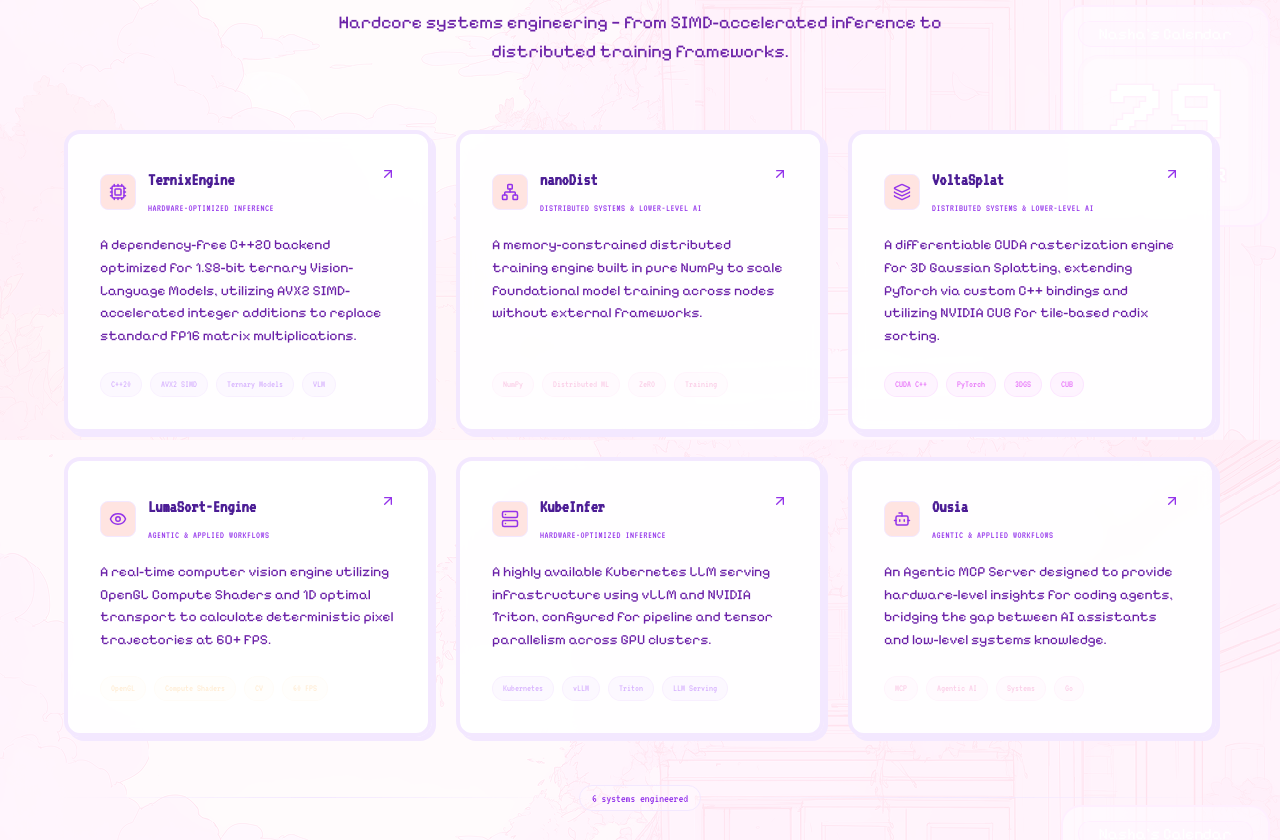
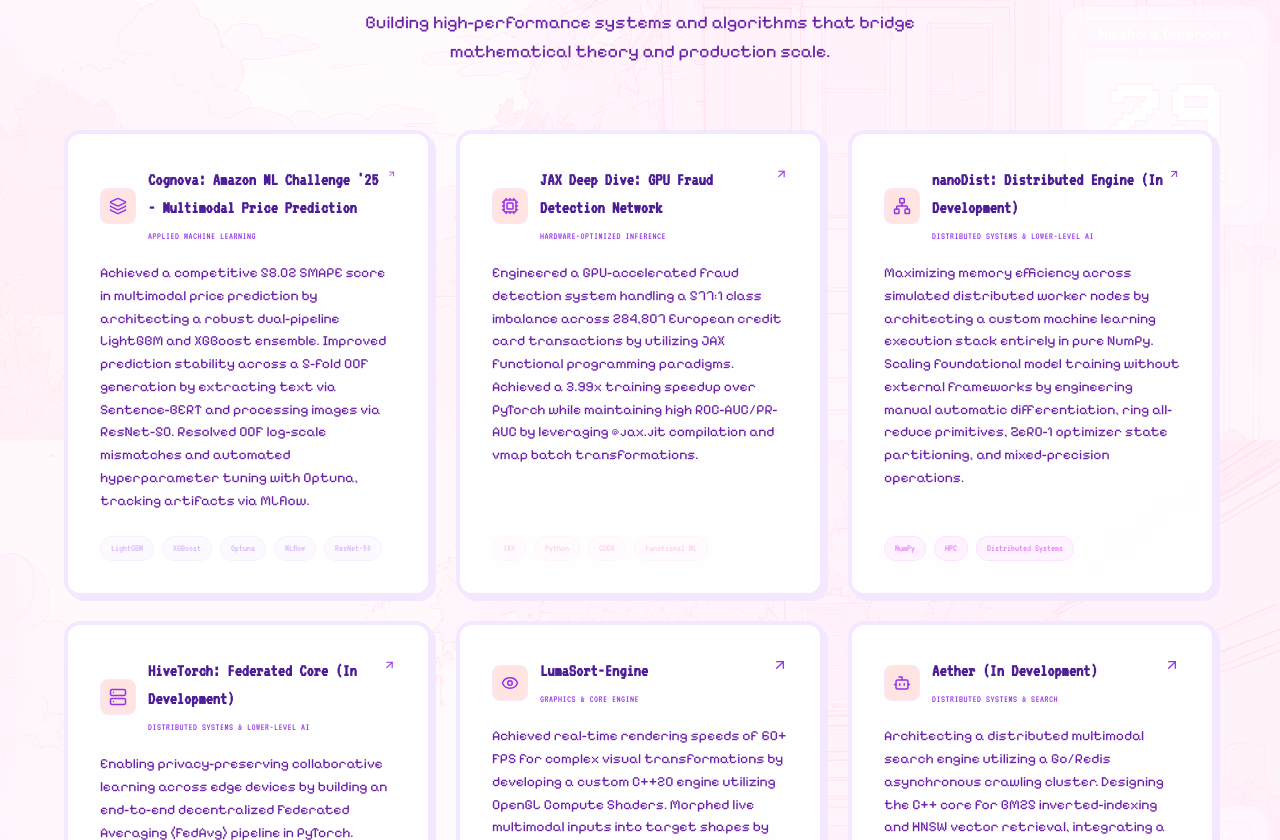
Before and after one commit to abhipandey5/abhipandey5.github.io, a React (Vite) app: page / in a window 1280 px wide. Shown: the part 1960-2800 px from the top of the page. Built offline with nearby package versions, Linux system fonts and the light colour scheme.

Commit message:
feat: Update projects array and Projects component

```diff
--- a/src/components/Projects.jsx
+++ b/src/components/Projects.jsx
@@ -8,9 +8,9 @@
     <section id="projects" className="relative py-32 px-6">
       <div className="mx-auto max-w-6xl">
         <SectionHeading
-          label="// Infrastructure"
-          title="Core Systems"
-          subtitle="Hardcore systems engineering — from SIMD-accelerated inference to distributed training frameworks."
+          label="// Research & Systems"
+          title="Architecting at the Frontier"
+          subtitle="Building high-performance systems and algorithms that bridge mathematical theory and production scale."
         />
 
         <div className="grid gap-6 sm:grid-cols-2 lg:grid-cols-3">
@@ -24,7 +24,7 @@
           <div className="mt-12 flex items-center justify-center gap-4">
             <div className="h-px flex-1 bg-gradient-to-r from-transparent via-border to-transparent" />
             <span className="font-mono text-xs text-text-muted px-3 py-1 rounded-full border border-border bg-bg-card/30">
-              {projects.length} systems engineered
+              Select Open Source Contributions
             </span>
             <div className="h-px flex-1 bg-gradient-to-r from-transparent via-border to-transparent" />
           </div>
--- a/src/data/content.js
+++ b/src/data/content.js
@@ -58,71 +58,105 @@
 
 export const projects = [
   {
-    id: 'ternix-engine',
-    title: 'TernixEngine',
+    id: 'cognova',
+    title: "Cognova: Amazon ML Challenge '25 - Multimodal Price Prediction",
+    category: 'Applied Machine Learning',
+    description: 'Achieved a competitive 58.02 SMAPE score in multimodal price prediction by architecting a robust dual-pipeline LightGBM and XGBoost ensemble. Improved prediction stability across a 5-fold OOF generation by extracting text via Sentence-BERT and processing images via ResNet-50. Resolved OOF log-scale mismatches and automated hyperparameter tuning with Optuna, tracking artifacts via MLflow.',
+    tags: ['LightGBM', 'XGBoost', 'Optuna', 'MLflow', 'ResNet-50'],
+    Icon: Layers,
+    accentColor: 'lavender',
+    link: 'https://github.com/PundarikakshNTripathi/Cognova-Amazon-ML-Challenge-2025',
+  },
+  {
+    id: 'jax-deep-dive',
+    title: 'JAX Deep Dive: GPU Fraud Detection Network',
     category: 'Hardware-Optimized Inference',
-    description:
-      'A dependency-free C++20 backend optimized for 1.58-bit ternary Vision-Language Models, utilizing AVX2 SIMD-accelerated integer additions to replace standard FP16 matrix multiplications.',
-    tags: ['C++20', 'AVX2 SIMD', 'Ternary Models', 'VLM'],
+    description: 'Engineered a GPU-accelerated fraud detection system handling a 577:1 class imbalance across 284,807 European credit card transactions by utilizing JAX functional programming paradigms. Achieved a 3.99x training speedup over PyTorch while maintaining high ROC-AUC/PR-AUC by leveraging @jax.jit compilation and vmap batch transformations.',
+    tags: ['JAX', 'Python', 'CUDA', 'Functional ML'],
     Icon: Cpu,
-    accentColor: 'lavender',
-    link: 'https://github.com/PundarikakshNTripathi',
+    accentColor: 'pink',
+    link: 'https://github.com/PundarikakshNTripathi/JAX-Deep-Dive',
   },
   {
     id: 'nanodist',
-    title: 'nanoDist',
+    title: 'nanoDist: Distributed Engine (In Development)',
     category: 'Distributed Systems & Lower-Level AI',
-    description:
-      'A memory-constrained distributed training engine built in pure NumPy to scale foundational model training across nodes without external frameworks.',
-    tags: ['NumPy', 'Distributed ML', 'ZeRO', 'Training'],
+    description: 'Maximizing memory efficiency across simulated distributed worker nodes by architecting a custom machine learning execution stack entirely in pure NumPy. Scaling foundational model training without external frameworks by engineering manual automatic differentiation, ring all-reduce primitives, ZeRO-1 optimizer state partitioning, and mixed-precision operations.',
+    tags: ['NumPy', 'HPC', 'Distributed Systems'],
     Icon: Network,
-    accentColor: 'pink',
-    link: 'https://github.com/PundarikakshNTripathi',
+    accentColor: 'mauve',
+    link: 'https://github.com/PundarikakshNTripathi/nanoDist',
   },
   {
-    id: 'voltasplat',
-    title: 'VoltaSplat',
+    id: 'hivetorch',
+    title: 'HiveTorch: Federated Core (In Development)',
     category: 'Distributed Systems & Lower-Level AI',
-    description:
-      'A differentiable CUDA rasterization engine for 3D Gaussian Splatting, extending PyTorch via custom C++ bindings and utilizing NVIDIA CUB for tile-based radix sorting.',
-    tags: ['CUDA C++', 'PyTorch', '3DGS', 'CUB'],
-    Icon: Layers,
-    accentColor: 'mauve',
-    link: 'https://github.com/PundarikakshNTripathi',
+    description: 'Enabling privacy-preserving collaborative learning across edge devices by building an end-to-end decentralized Federated Averaging (FedAvg) pipeline in PyTorch. Evaluating statistical data heterogeneity with Dirichlet distribution sharding and orchestrating custom client-side SGD loops with centralized server-side state-dict aggregations.',
+    tags: ['PyTorch', 'Federated Learning', 'Statistics'],
+    Icon: Server,
+    accentColor: 'peach',
+    link: 'https://github.com/PundarikakshNTripathi/HiveTorch',
   },
   {
     id: 'lumasort-engine',
     title: 'LumaSort-Engine',
-    category: 'Agentic & Applied Workflows',
-    description:
-      'A real-time computer vision engine utilizing OpenGL Compute Shaders and 1D optimal transport to calculate deterministic pixel trajectories at 60+ FPS.',
-    tags: ['OpenGL', 'Compute Shaders', 'CV', '60 FPS'],
+    category: 'Graphics & Core Engine',
+    description: 'Achieved real-time rendering speeds of 60+ FPS for complex visual transformations by developing a custom C++20 engine utilizing OpenGL Compute Shaders. Morphed live multimodal inputs into target shapes by implementing global luminance-based 1D optimal transport algorithms with massively parallel pixel processing.',
+    tags: ['C++20', 'OpenGL Compute Shaders', 'OpenCV'],
     Icon: Eye,
-    accentColor: 'peach',
-    link: 'https://github.com/PundarikakshNTripathi',
+    accentColor: 'lavender',
+    link: 'https://github.com/PundarikakshNTripathi/LumaSort-Engine',
   },
   {
-    id: 'kubeinfer',
-    title: 'KubeInfer',
-    category: 'Hardware-Optimized Inference',
-    description:
-      'A highly available Kubernetes LLM serving infrastructure using vLLM and NVIDIA Triton, configured for pipeline and tensor parallelism across GPU clusters.',
-    tags: ['Kubernetes', 'vLLM', 'Triton', 'LLM Serving'],
-    Icon: Server,
-    accentColor: 'lavender',
-    link: 'https://github.com/PundarikakshNTripathi',
+    id: 'aether',
+    title: 'Aether (In Development)',
+    category: 'Distributed Systems & Search',
+    description: 'Architecting a distributed multimodal search engine utilizing a Go/Redis asynchronous crawling cluster. Designing the C++ core for BM25 inverted-indexing and HNSW vector retrieval, integrating a custom Vision-Language Model (VLM) inference backend via gRPC.',
+    tags: ['C++20', 'Go', 'Distributed Systems', 'gRPC'],
+    Icon: Bot,
+    accentColor: 'pink',
+    link: 'https://github.com/PundarikakshNTripathi/Aether',
   },
   {
-    id: 'ousia',
-    title: 'Ousia',
-    category: 'Agentic & Applied Workflows',
-    description:
-      'An Agentic MCP Server designed to provide hardware-level insights for coding agents, bridging the gap between AI assistants and low-level systems knowledge.',
-    tags: ['MCP', 'Agentic AI', 'Systems', 'Go'],
-    Icon: Bot,
+    id: 'voltasplat',
+    title: 'VoltaSplat (Active Research)',
+    category: 'Graphics & Hardware-Optimized Inference',
+    description: 'Developing a differentiable CUDA rasterization engine from scratch for 3D Gaussian Splatting, extending PyTorch via custom C++ bindings. Engineering parallelized forward/backward pass kernels, utilizing NVIDIA CUB for tile-based radix sorting and hardware-accelerated alpha compositing.',
+    tags: ['C++20', 'CUDA C++', 'PyTorch', '3DGS'],
+    Icon: Layers,
+    accentColor: 'mauve',
+    link: 'https://github.com/PundarikakshNTripathi/VoltaSplat',
+  },
+  {
+    id: 'ternix-engine',
+    title: 'TernixEngine (In Development)',
+    category: 'Hardware-Optimized Inference',
+    description: 'Building a dependency-free C++ inference backend specifically optimized for 1.58-bit ternary Vision-Language Models. Replacing standard FP16 matrix multiplications with AVX2 SIMD-accelerated integer additions to drastically reduce memory footprint and maximize token throughput.',
+    tags: ['C++20', 'AVX2 SIMD', 'HPC'],
+    Icon: Cpu,
+    accentColor: 'peach',
+    link: 'https://github.com/PundarikakshNTripathi/TernixEngine',
+  },
+  {
+    id: 'caissa',
+    title: 'Caissa - Chess Engine (In Development)',
+    category: 'Algorithms & AI',
+    description: 'Built a dependency-free chess engine from scratch featuring custom Alpha-Beta search algorithms, transposition tables, and Magic Bitboards. Integrated machine learning via Texel Tuning (gradient descent) to optimize static evaluation heuristics and maximize node evaluation throughput.',
+    tags: ['C', 'Algorithmic Optimization', 'Machine Learning'],
+    Icon: Trophy,
+    accentColor: 'lavender',
+    link: 'https://github.com/PundarikakshNTripathi/Caissa',
+  },
+  {
+    id: 'veilid',
+    title: 'VeilID: Zero-Knowledge Identity Provider',
+    category: 'Cryptography & Systems',
+    description: 'Developed a trustless identity bridge (zk-IdP) utilizing device-bound hardware passkeys (FIDO2) for passwordless authentication. Implemented dynamic zk-SNARK circuits using Consensys gnark to cryptographically verify human uniqueness while isolating PII via mathematically variable nullifiers.',
+    tags: ['Go', 'zk-SNARKs', 'WebAuthn'],
+    Icon: Users,
     accentColor: 'pink',
-    link: 'https://github.com/PundarikakshNTripathi',
-  },
+    link: 'https://github.com/PundarikakshNTripathi/VeilID',
+  }
 ];
 
 export const milestones = [
```
